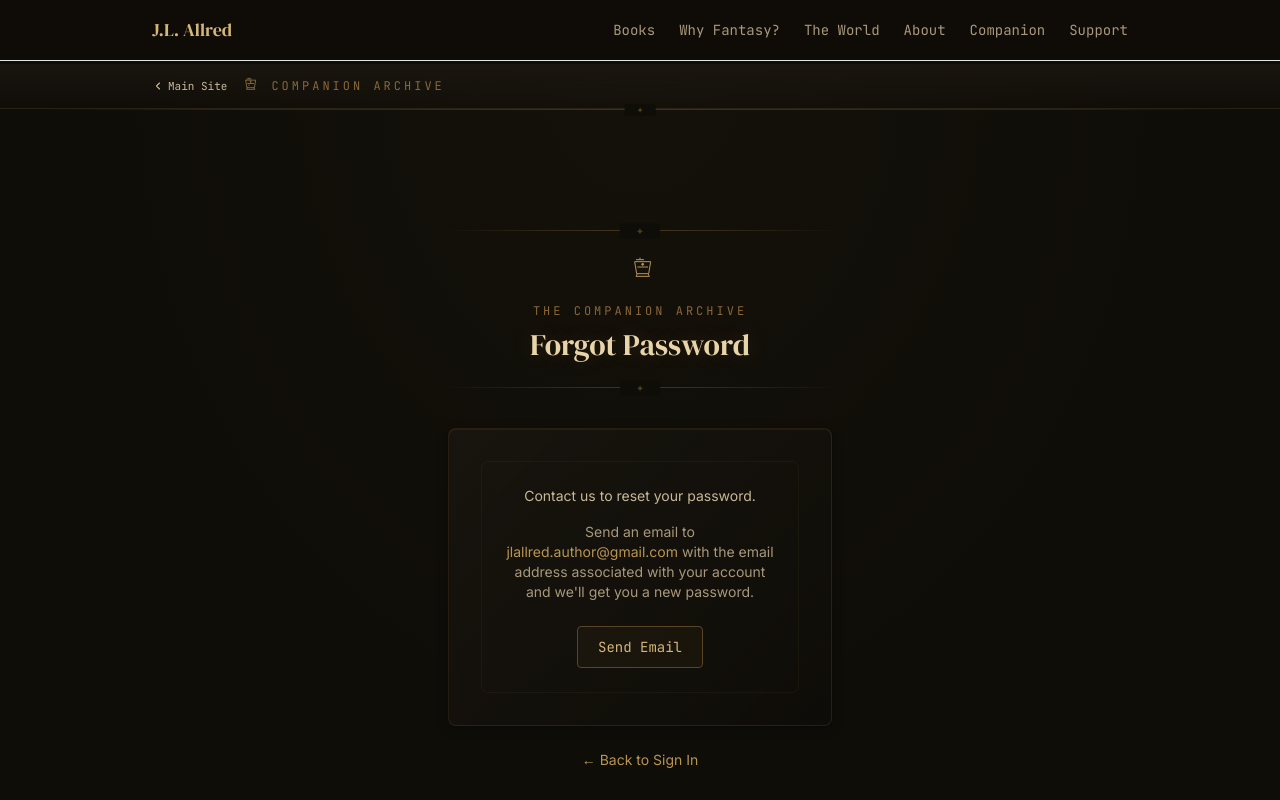
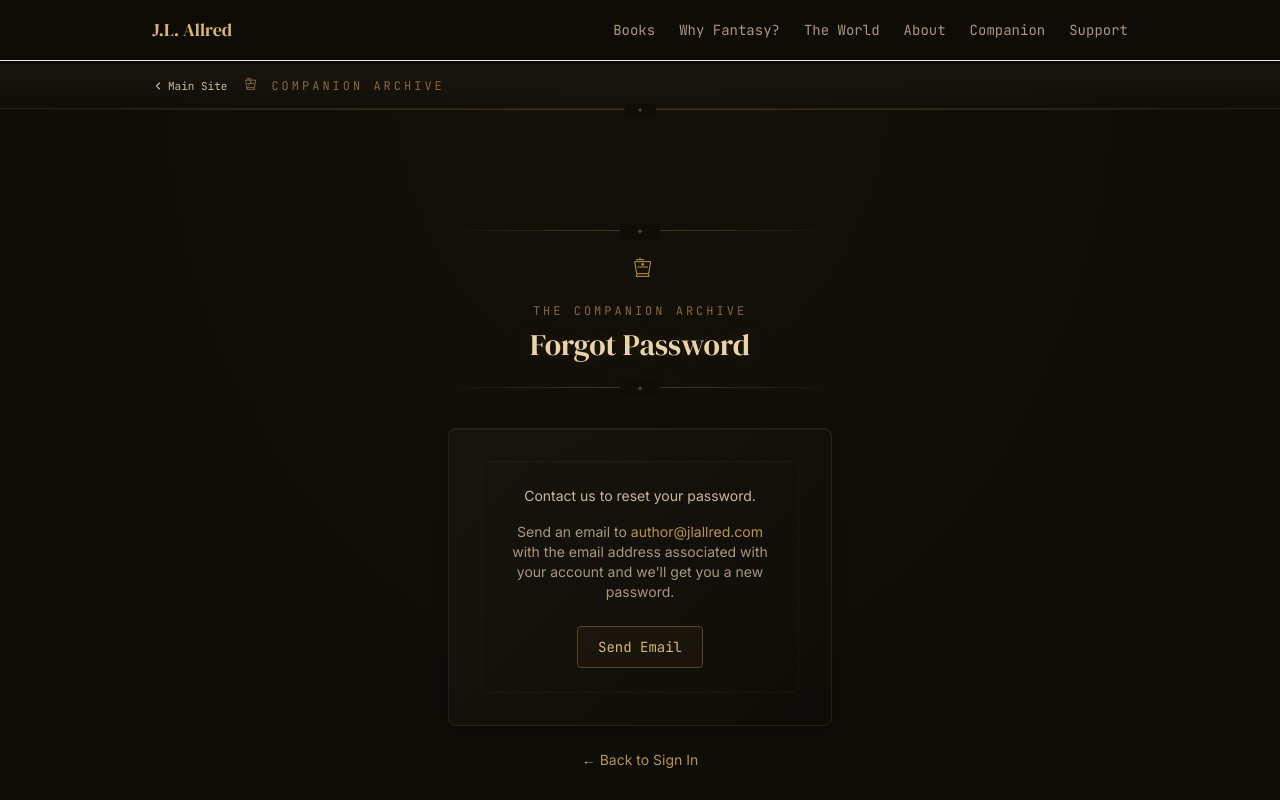
Before and after one commit to naurm/darkland-saga-website, a Next.js app: page /companion/signin/forgot in a window 1280 px wide. Shown: the top 800 px of the page. Built offline with nearby package versions, Linux system fonts and the light colour scheme.

Commit message:
Bump both quote rotators to 30s interval

```diff
--- a/app/companion/signin/forgot/page.tsx
+++ b/app/companion/signin/forgot/page.tsx
@@ -32,13 +32,13 @@ export default function ForgotPasswordPage() {
           </p>
           <p className="text-sm text-parchment-400 mb-6">
             Send an email to{" "}
-            <a href="mailto:jlallred.author@gmail.com" className="text-ember-400 hover:text-emberglow-bright">
-              jlallred.author@gmail.com
+            <a href="mailto:author@jlallred.com" className="text-ember-400 hover:text-emberglow-bright">
+              author@jlallred.com
             </a>{" "}
             with the email address associated with your account and we&apos;ll get you a new password.
           </p>
           <a
-            href="mailto:jlallred.author@gmail.com?subject=Companion%20Password%20Reset&body=I%20need%20a%20password%20reset%20for%20my%20Companion%20account.%20My%20email%20is%3A%20"
+            href="mailto:author@jlallred.com?subject=Companion%20Password%20Reset&body=I%20need%20a%20password%20reset%20for%20my%20Companion%20account.%20My%20email%20is%3A%20"
             className="inline-flex items-center gap-2 rounded border border-ember-600 bg-ember-700/20 px-5 py-2.5 font-mono text-sm text-ember-300 hover:bg-ember-700/40 transition-all"
           >
             Send Email
--- a/app/page.tsx
+++ b/app/page.tsx
@@ -168,7 +168,7 @@ export default function HomePage() {
             <path d="M20 8v-1" opacity="0.4" />
             <path d="M24 11l1-1" opacity="0.3" />
           </svg>
-          <RotatingQuote quotes={homepageQuotes} />
+          <RotatingQuote quotes={homepageQuotes} intervalMs={30000} />
           <p className="mt-6 font-mono text-[11px] text-parchment-600">
             click to advance
           </p>
--- a/app/why-fantasy/page.tsx
+++ b/app/why-fantasy/page.tsx
@@ -122,7 +122,7 @@ export default function WhyFantasyPage() {
           <p className="font-mono text-xs uppercase tracking-[0.2em] text-ember-500 mb-6">
             Voices on Writing &amp; Story
           </p>
-          <RotatingQuote quotes={authorQuotes} intervalMs={10000} />
+          <RotatingQuote quotes={authorQuotes} intervalMs={30000} />
           <p className="mt-6 font-mono text-[11px] text-parchment-600">
             click to advance
           </p>
```
